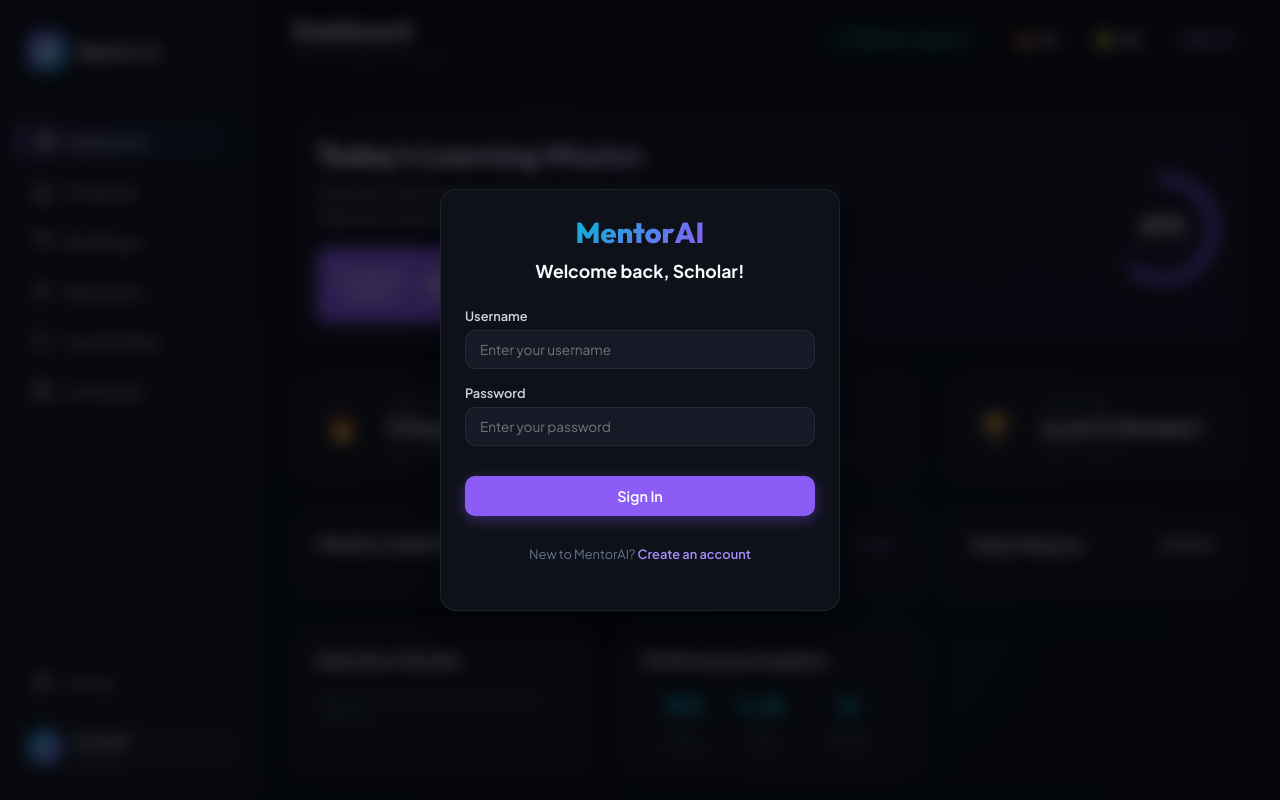
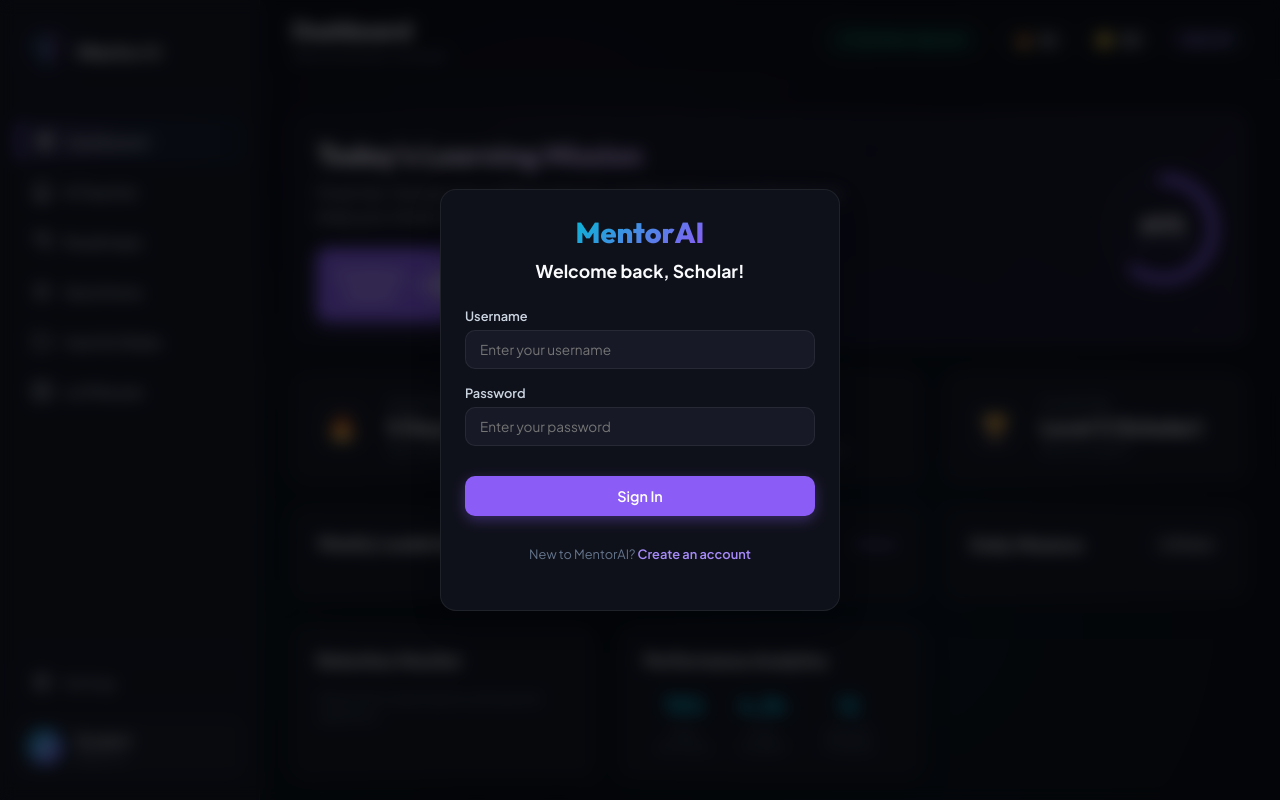
Before and after one commit to Animesh-9955/mentor-ai, a plain HTML site: page frontend/index.html in a window 1280 px wide. Drawn offline with Linux system fonts and the light colour scheme.

Commit message:
feat: add premium neon synapse graduation cap logo as favicon and sidebar brand icon

```diff
--- a/frontend/index.html
+++ b/frontend/index.html
@@ -13,6 +13,9 @@
 
   <!-- CSS Stylesheet -->
   <link rel="stylesheet" href="styles.css">
+
+  <!-- Favicon / Logo -->
+  <link rel="icon" type="image/png" href="logo.png">
 </head>
 <body>
   <!-- Atmospheric Glowing Orbs -->
@@ -25,9 +28,7 @@
     <aside class="sidebar">
       <div class="sidebar-brand">
         <div class="brand-logo">
-          <svg viewBox="0 0 24 24" fill="none" stroke="currentColor" stroke-width="2.5" stroke-linecap="round" stroke-linejoin="round">
-            <path d="M12 2L2 7l10 5 10-5-10-5zM2 17l10 5 10-5M2 12l10 5 10-5"/>
-          </svg>
+          <img src="logo.png" alt="MentorAI" style="width: 100%; height: 100%; border-radius: inherit; object-fit: cover;">
         </div>
         <span class="brand-name">MentorAI</span>
       </div>
```
Also changed, not shown: frontend/favicon.ico (added), frontend/logo.png (added).
